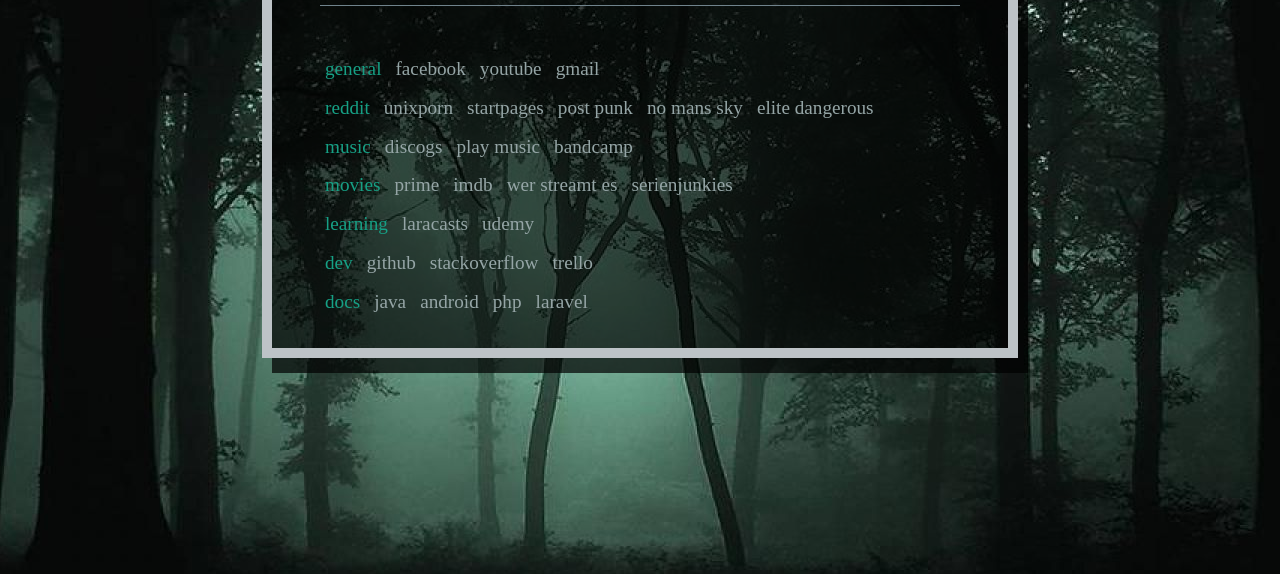
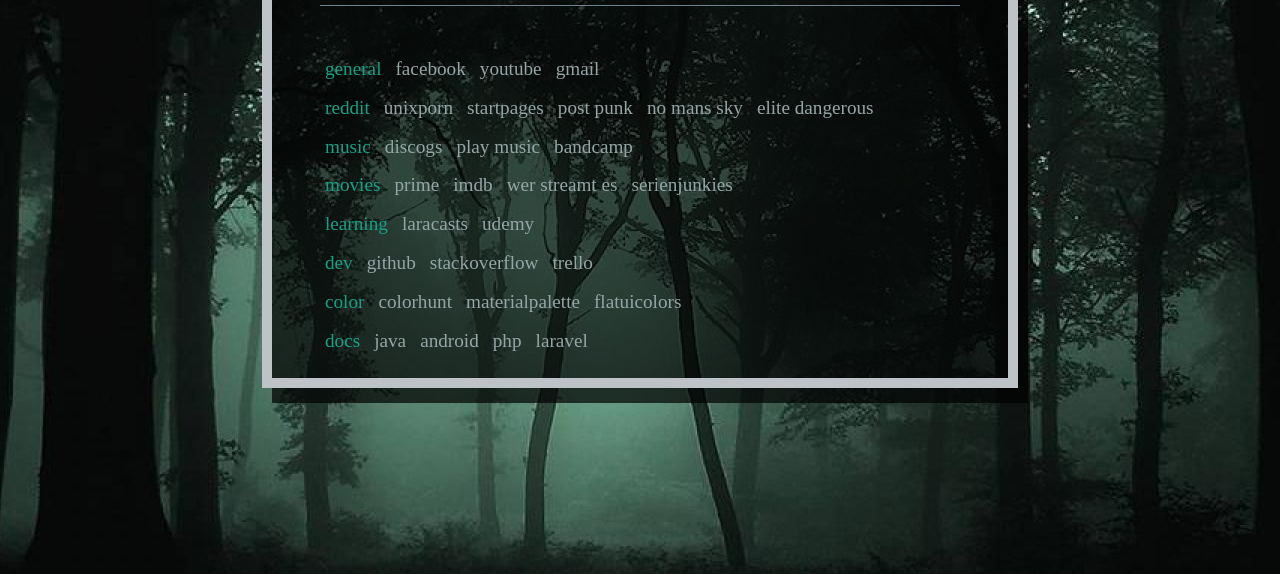
Before and after one commit to starkbaum/minimal-startpage-v1, a plain HTML site: page index.html in a window 1280 px wide. Shown: the part 226-800 px from the top of the page. Drawn offline with Linux system fonts and the light colour scheme.

Commit message:
add colors link section

```diff
--- a/css/style.css
+++ b/css/style.css
@@ -27,7 +27,7 @@ main {
     margin: 0 auto;
     margin-top: 10%;
     width: 50%;
-    height: 340px;
+    height: 370px;
     background-color: rgba(0,0,0,0.7);
     padding: 3em;
     border: solid 10px rgba(189,195,199,1.0);
--- a/index.html
+++ b/index.html
@@ -53,6 +53,12 @@
                 <li><a href="https://trello.com/stefanstarkbaum/boards" target="_blank">trello</a></li>
             </ul>
             <ul>
+                <li>color</li>
+                <li><a href="https://colorhunt.co/" target="_blank">colorhunt</a></li>
+                <li><a href="https://www.materialpalette.com/" target="_blank">materialpalette</a></li>
+                <li><a href="https://flatuicolors.com/" target="_blank">flatuicolors</a></li>
+            </ul>
+            <ul>
               <li>docs</li>
               <li><a href="https://docs.oracle.com/javase/10/docs/api/index.html?overview-summary.html" target="_blank">java</a></li>
               <li><a href="https://developer.android.com/docs/" target="_blank">android</a></li>
```
